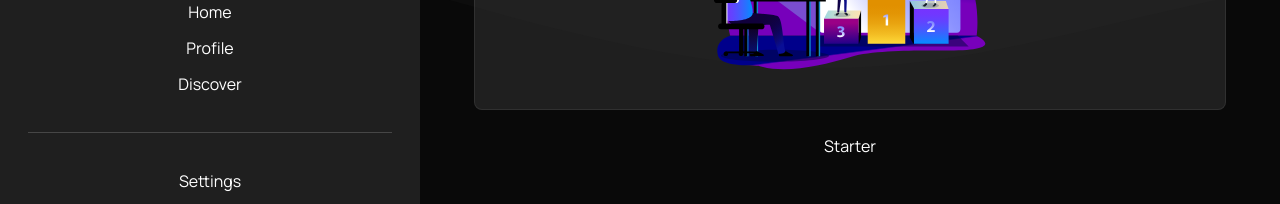
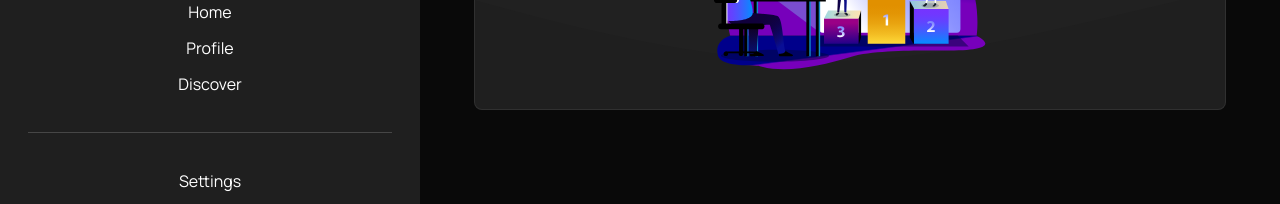
Before and after one commit to TDG-Org/Statue-Status, a React (Create React App) app in the folder client/: page /about in a window 1280 px wide. Shown: the part 540-744 px from the top of the page. Built offline with nearby package versions, Linux system fonts and the light colour scheme.

Commit message:
filling new component with content, and relinking image

```diff
--- a/client/src/components/About/Starter.jsx
+++ b/client/src/components/About/Starter.jsx
@@ -1,8 +1,27 @@
 import React from "react";
+
+// Link
+import { Link } from "react-router-dom";
+
+// Images/SVGs
+import DevProcess from "../../assets/svgs/development-process.svg";
 
 const Starter = () => {
   return (
-    <div>Starter</div>
+    <div className="about-sect" id="getStartedSect">
+
+      <h2>Lets Get Started</h2>
+
+      {/* Content  */}
+      <div className="about-sect-content">
+
+        {/* Image  */}
+        <img src={DevProcess} alt="Getting Started" />
+
+        <p>To get started on Statue Status, create an account and set up your profile by uploading your avatar and filling out your bio. You can then discover other users on the <Link to="/discover" className="about-link">Discover</Link> page, or visit the <Link to="/" className="about-link">Home</Link> page to see our dynamic charts showcasing the richest and most powerful people, as well as those who are trending. Create your own <a href="#statueSect" className="about-link">Statue</a> to showcase your professional online presence and share it with others using a single link. Don&apos;t forget to visit the gamification page to earn XP and gems as you engage with the app. Enjoy your time on Statue Status!</p>
+      </div>
+
+   </div>
   );
 };
 
--- a/client/src/pages/About/AboutPage.jsx
+++ b/client/src/pages/About/AboutPage.jsx
@@ -23,13 +23,6 @@ const AboutPage = () => {
 
         {/* Getting Started  */}
         <Starter />
-        <div className="about-sect" id="getStartedSect">
-          <h2>Lets Get Started</h2>
-          <div className="about-sect-content">
-            <img src={DevProcess} alt="" />
-            <p>To get started on Statue Status, create an account and set up your profile by uploading your avatar and filling out your bio. You can then discover other users on the <Link to="/discover" className="about-link">Discover</Link> page, or visit the <Link to="/" className="about-link">Home</Link> page to see our dynamic charts showcasing the richest and most powerful people, as well as those who are trending. Create your own <a href="#statueSect" className="about-link">Statue</a> to showcase your professional online presence and share it with others using a single link. Don&apos;t forget to visit the gamification page to earn XP and gems as you engage with the app. Enjoy your time on Statue Status!</p>
-            </div>
-        </div>
 
         {/* What are Statues? */}
         <div className="about-sect" id="statuesSect">
```
